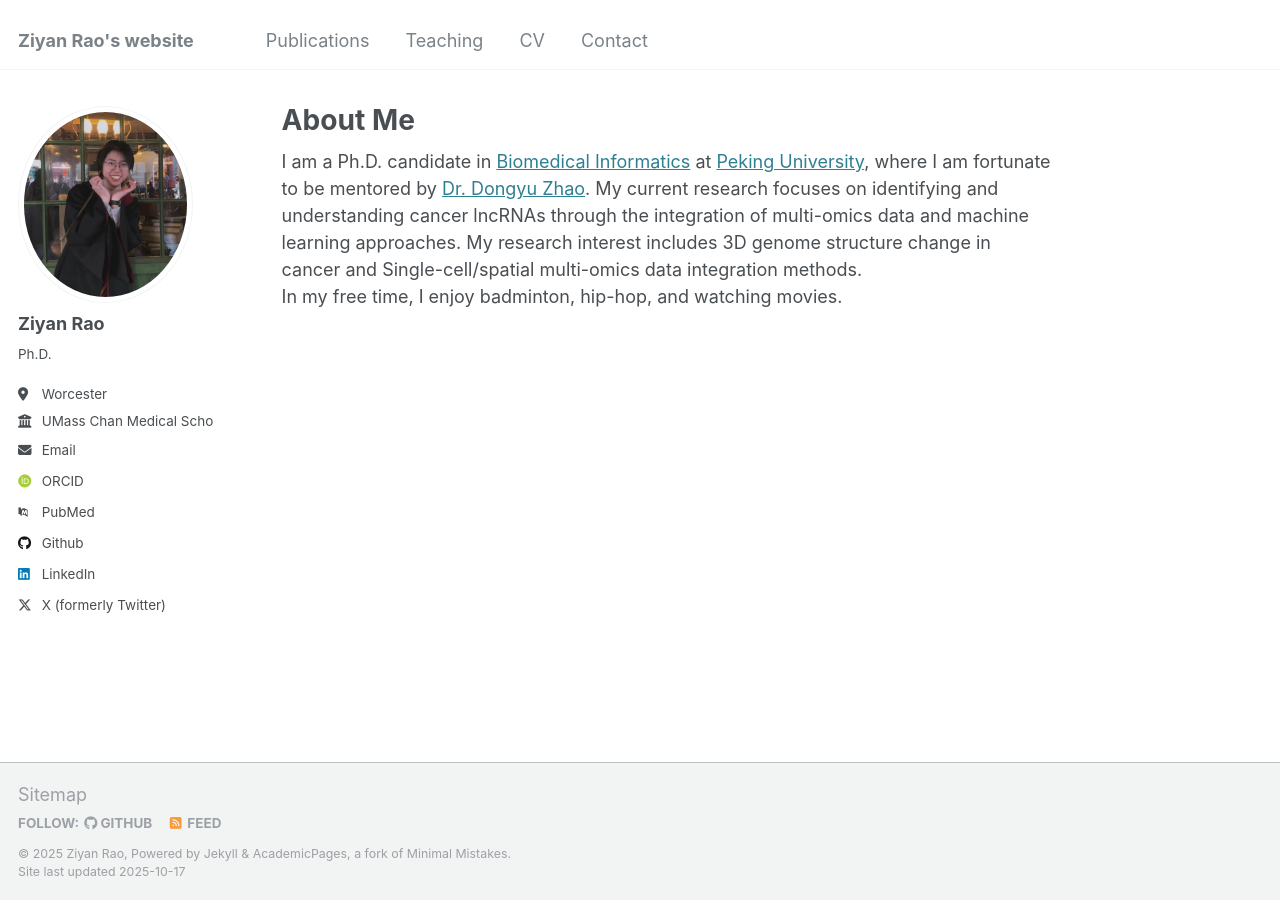
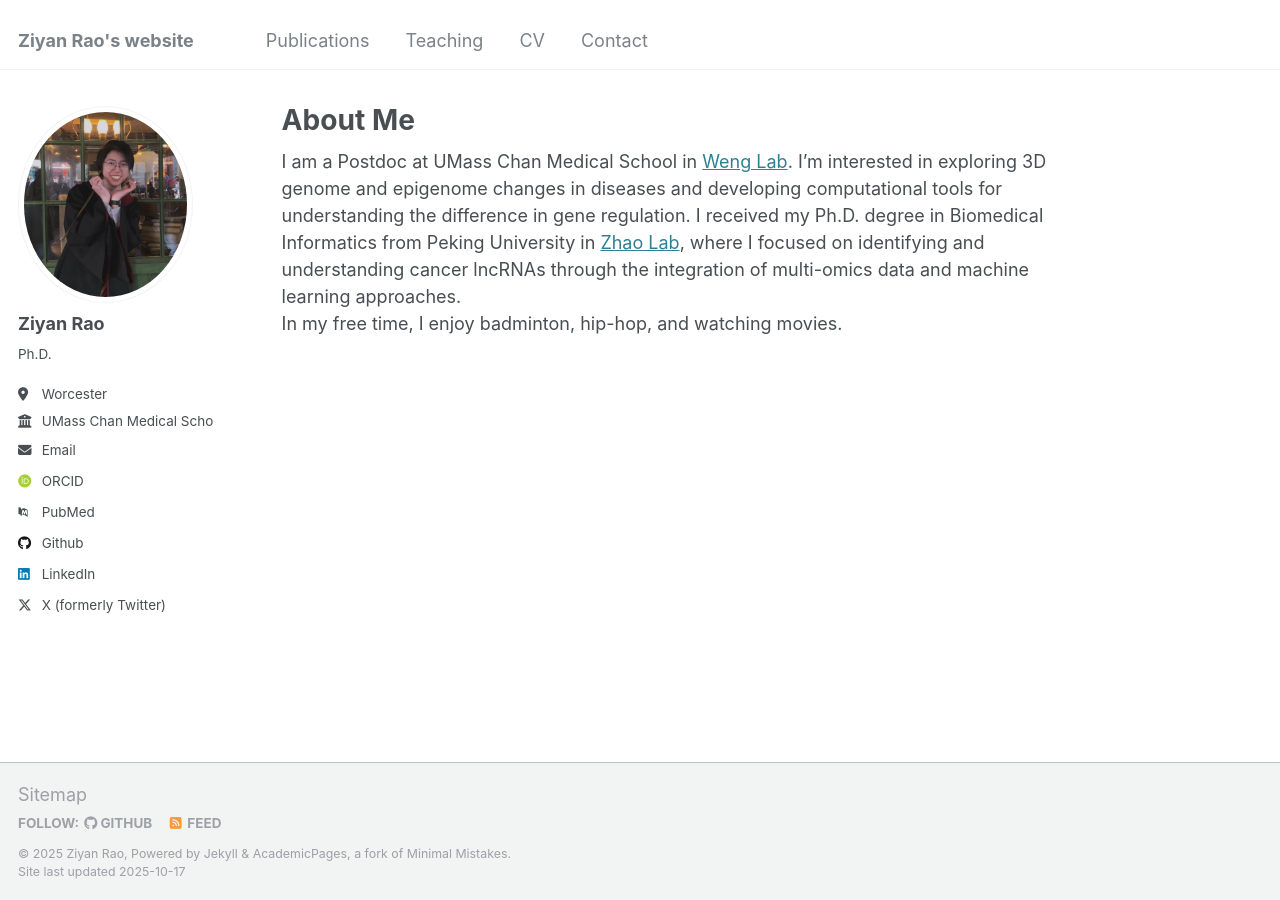
Before and after one commit to starrzy/starrzy.github.io, a Jekyll site: the page built from _pages/about.md, in a window 1280 px wide. Built offline with Jekyll 4.4.1, drawn with Linux system fonts in a browser that asks for light colours; some web fonts are replaced.

Commit message:
Revise about page for current position and research
Updated personal information and research focus in the about page.

```diff
--- a/_pages/about.md
+++ b/_pages/about.md
@@ -7,5 +7,8 @@ redirect_from:
   - /about.html
 ---
 
-I am a Ph.D. candidate in [Biomedical Informatics](https://biomedinfo.bjmu.edu.cn/) at [Peking University](https://www.pku.edu.cn/), where I am fortunate to be mentored by [Dr. Dongyu Zhao](https://www.labxing.com/med.bio_zhao). My current research focuses on identifying and understanding cancer lncRNAs through the integration of multi-omics data and machine learning approaches. My research interest includes 3D genome structure change in cancer and Single-cell/spatial multi-omics data integration methods. \
+I am a Postdoc at UMass Chan Medical School in [Weng Lab](https://www.umassmed.edu/zlab/). I'm interested in exploring 3D genome and epigenome changes in diseases and developing computational tools for understanding the difference in gene regulation.
+I received my Ph.D. degree in Biomedical Informatics from Peking University in [Zhao Lab](https://www.labxing.com/med.bio_zhao), where I focused on identifying and understanding cancer lncRNAs through the integration of multi-omics data and machine learning approaches. \
 In my free time, I enjoy badminton, hip-hop, and watching movies.
+
+<!-- I am a Ph.D. candidate in [Biomedical Informatics](https://biomedinfo.bjmu.edu.cn/) at [Peking University](https://www.pku.edu.cn/), where I am fortunate to be mentored by [Dr. Dongyu Zhao](https://www.labxing.com/med.bio_zhao). My current research focuses on identifying and understanding cancer lncRNAs through the integration of multi-omics data and machine learning approaches. My research interest includes 3D genome structure change in cancer and Single-cell/spatial multi-omics data integration methods. -->
```
